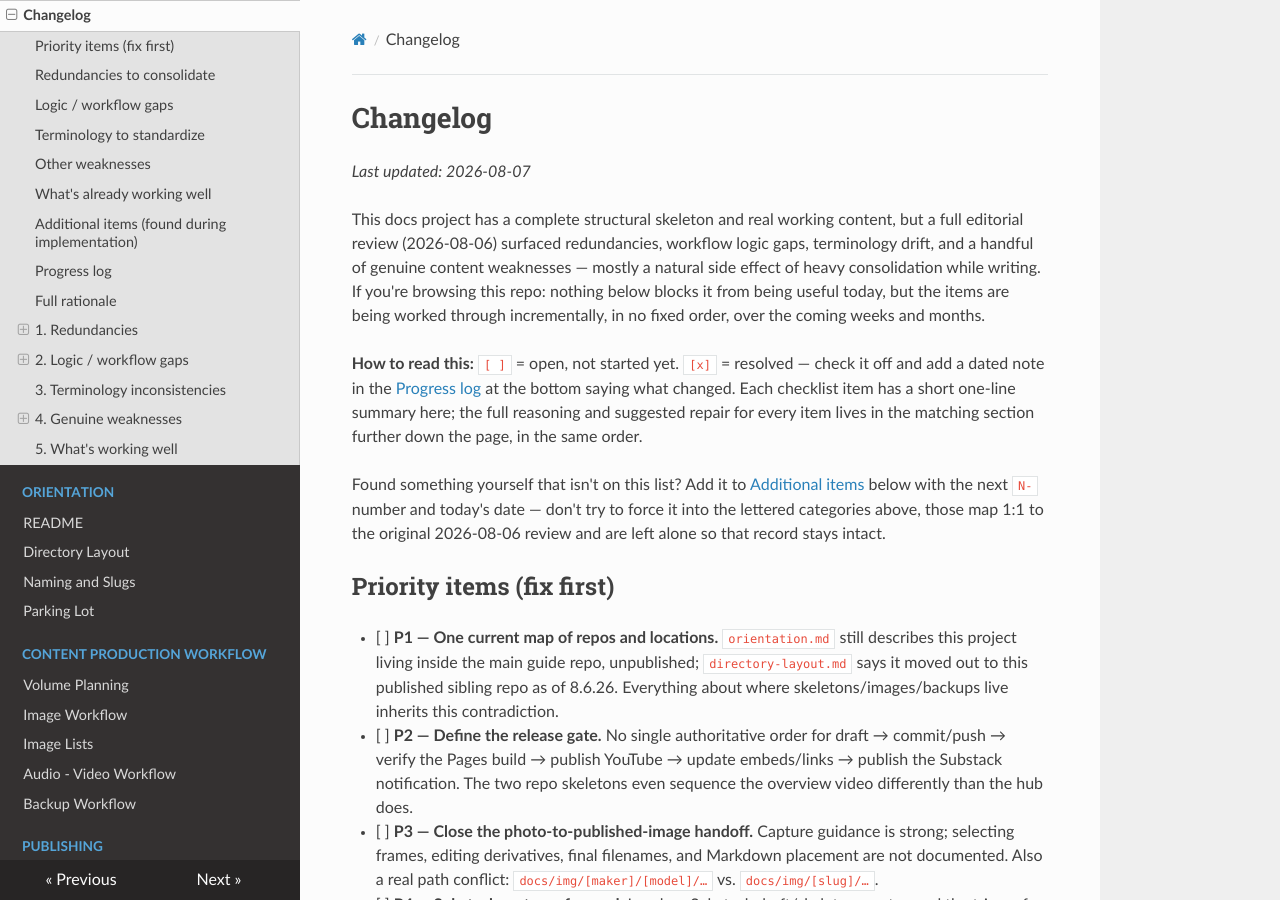
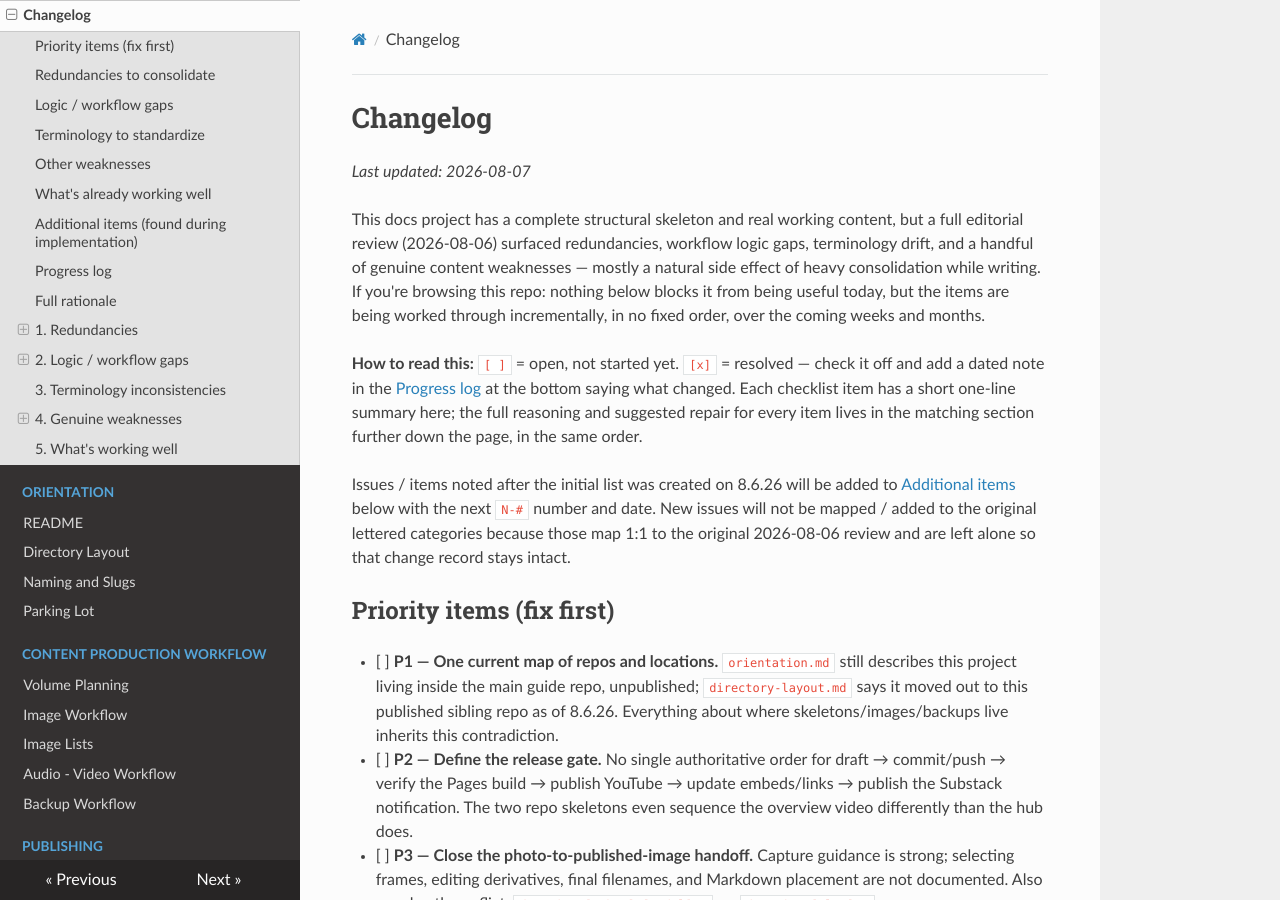
Before and after one commit to john-tech-writer/stack-project-docs, an MkDocs documentation site: the page built from docs/changelog.md, in a window 1280 px wide and 900 px high. Built offline with MkDocs 1.6.1, drawn with Linux system fonts in a browser that asks for light colours; nearby versions of some CDN libraries.

Commit message:
revs to changelog and vol planning

```diff
--- a/docs/changelog.md
+++ b/docs/changelog.md
@@ -6,7 +6,7 @@ This docs project has a complete structural skeleton and real working content, b
 
 **How to read this:** `[ ]` = open, not started yet. `[x]` = resolved — check it off and add a dated note in the [Progress log](#progress-log) at the bottom saying what changed. Each checklist item has a short one-line summary here; the full reasoning and suggested repair for every item lives in the matching section further down the page, in the same order.
 
-Found something yourself that isn't on this list? Add it to [Additional items](#additional-items-found-during-implementation) below with the next `N-` number and today's date — don't try to force it into the lettered categories above, those map 1:1 to the original 2026-08-06 review and are left alone so that record stays intact.
+Issues / items noted after the initial list was created on 8.6.26 will be added to [Additional items](#additional-items-found-during-implementation) below with the next `N-#` number and date. New issues will not be mapped / added to the original lettered categories because those map 1:1 to the original 2026-08-06 review and are left alone so that change record stays intact.
 
 ## Priority items (fix first)
 
```
Also changed, not shown: docs/volume-planning.md (+8 -5 lines).
